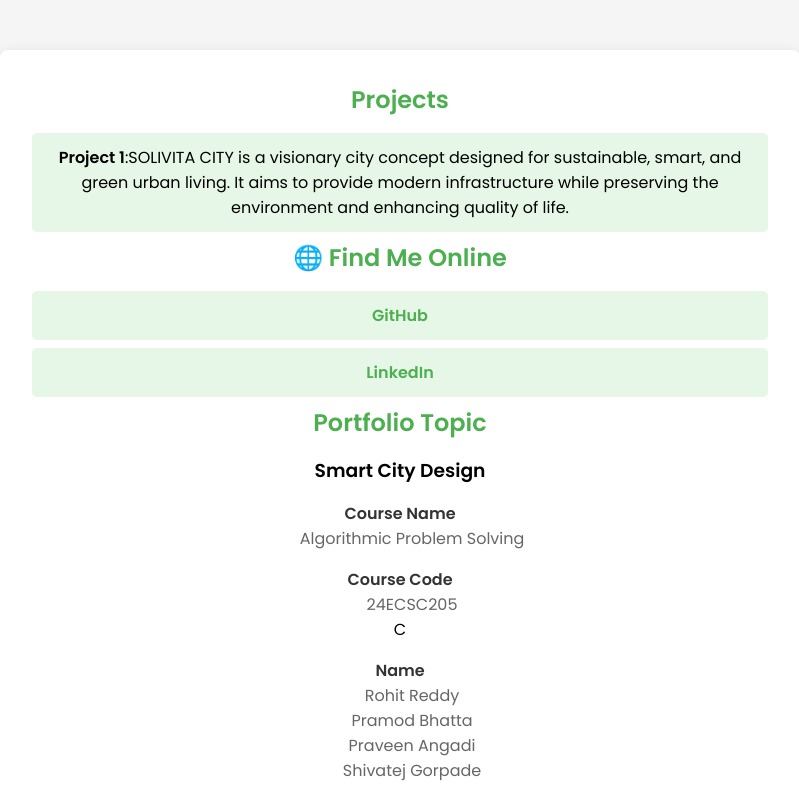
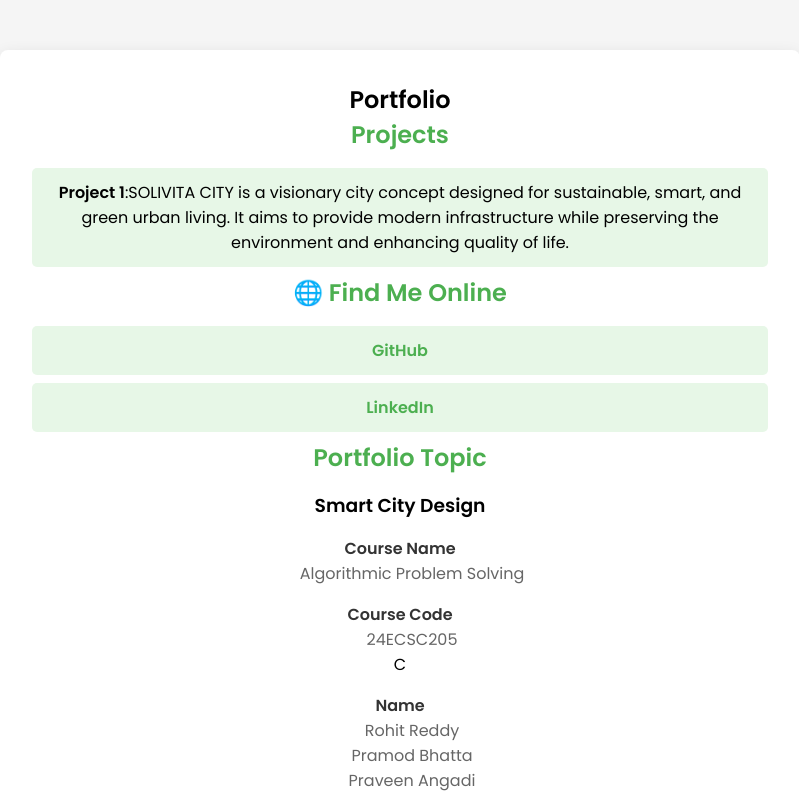
Before and after one commit to 01fe23bcs298/Github.io, a plain HTML site: page index.html in a window 1280 px wide. Shown: the top 796 px of the page, without its empty margins (240-1039 px from the left). Drawn offline with Linux system fonts and the light colour scheme.

Commit message:
Update index.html
Signed-off-by: Praveen <praveenangadi242@gmail.com>

```diff
--- a/index.html
+++ b/index.html
@@ -8,9 +8,8 @@
     <link href="https://fonts.googleapis.com/css2?family=Poppins:wght@300;400;600&display=swap" rel="stylesheet">
 </head>
 <body>
-     <title>Portfolio</title>
   <section>
-       <title><h1>Portfolio</h1></title>
+       <h1>Portfolio</h1>
         <h2> Projects</h2>
         <ul>
             <li><strong>Project 1</strong>:SOLIVITA CITY is a visionary city concept designed for sustainable, smart, and green urban living. It aims to provide modern infrastructure while preserving the environment and enhancing quality of life.
```
